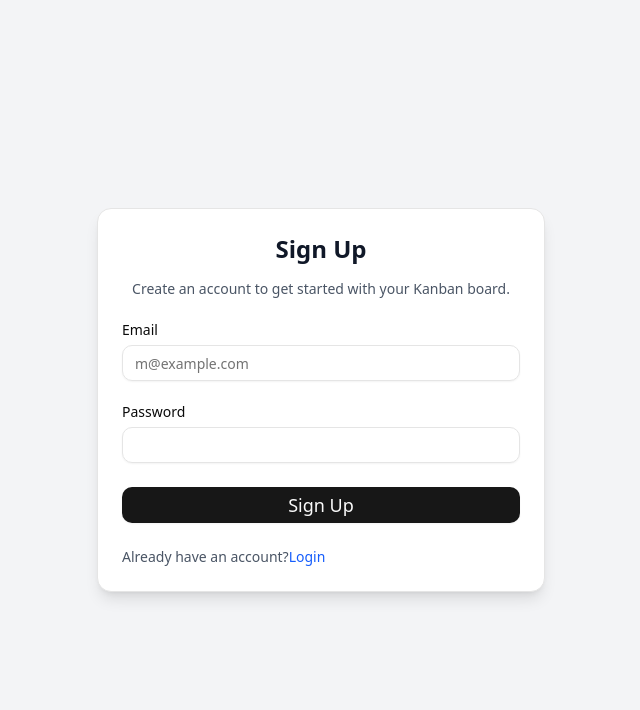
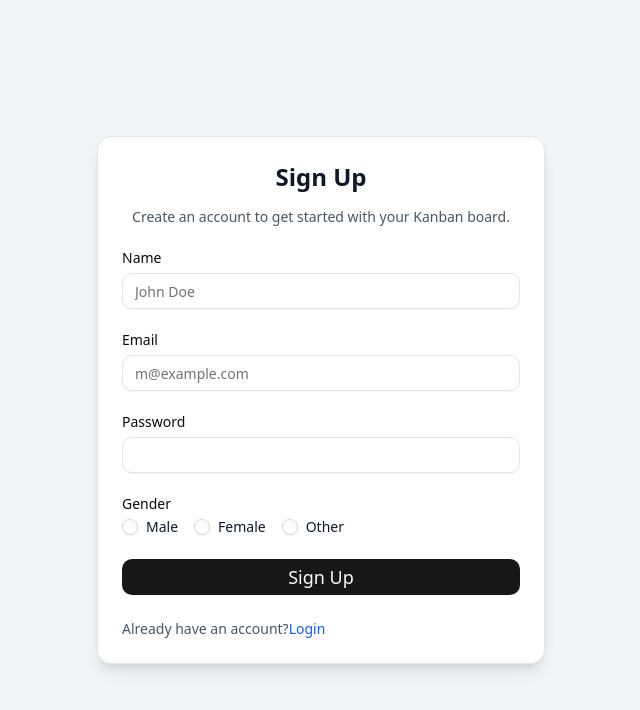
Before and after one commit to tanmaygupta1008/kanban, a React (Vite) app: page /signup in a window 1280 px wide. Shown: the top 710 px of the page, without its empty margins (319-959 px from the left). Built offline with nearby package versions, Linux system fonts and the light colour scheme.

Commit message:
added more fields in SignUp Page

```diff
--- a/package.json
+++ b/package.json
@@ -14,6 +14,7 @@
     "@radix-ui/react-avatar": "^1.1.10",
     "@radix-ui/react-dialog": "^1.1.14",
     "@radix-ui/react-label": "^2.1.7",
+    "@radix-ui/react-radio-group": "^1.3.7",
     "@radix-ui/react-scroll-area": "^1.2.9",
     "@radix-ui/react-slot": "^1.2.3",
     "@tailwindcss/vite": "^4.1.7",
@@ -27,6 +28,7 @@
     "lucide-react": "^0.511.0",
     "mongodb": "^6.16.0",
     "pnpm": "^10.11.0",
+    "radio-group": "^0.0.2",
     "react": "^19.1.0",
     "react-dom": "^19.1.0",
     "react-hook-form": "^7.56.4",
--- /dev/null
+++ b/src/components/ui/radio-group.tsx
@@ -0,0 +1,43 @@
+import * as React from "react"
+import * as RadioGroupPrimitive from "@radix-ui/react-radio-group"
+import { CircleIcon } from "lucide-react"
+
+import { cn } from "../../lib/utils"
+
+function RadioGroup({
+  className,
+  ...props
+}: React.ComponentProps<typeof RadioGroupPrimitive.Root>) {
+  return (
+    <RadioGroupPrimitive.Root
+      data-slot="radio-group"
+      className={cn("grid gap-3", className)}
+      {...props}
+    />
+  )
+}
+
+function RadioGroupItem({
+  className,
+  ...props
+}: React.ComponentProps<typeof RadioGroupPrimitive.Item>) {
+  return (
+    <RadioGroupPrimitive.Item
+      data-slot="radio-group-item"
+      className={cn(
+        "border-input text-primary focus-visible:border-ring focus-visible:ring-ring/50 aria-invalid:ring-destructive/20 dark:aria-invalid:ring-destructive/40 aria-invalid:border-destructive dark:bg-input/30 aspect-square size-4 shrink-0 rounded-full border shadow-xs transition-[color,box-shadow] outline-none focus-visible:ring-[3px] disabled:cursor-not-allowed disabled:opacity-50",
+        className
+      )}
+      {...props}
+    >
+      <RadioGroupPrimitive.Indicator
+        data-slot="radio-group-indicator"
+        className="relative flex items-center justify-center"
+      >
+        <CircleIcon className="fill-primary absolute top-1/2 left-1/2 size-2 -translate-x-1/2 -translate-y-1/2" />
+      </RadioGroupPrimitive.Indicator>
+    </RadioGroupPrimitive.Item>
+  )
+}
+
+export { RadioGroup, RadioGroupItem }
--- a/src/context/AuthContext.tsx
+++ b/src/context/AuthContext.tsx
@@ -11,7 +11,7 @@ interface AuthContextType {
   isLoggedIn: boolean;
   user: User | null;  // Add this
   login: (email: string, password: string) => Promise<boolean>;
-  signup: (email: string, password: string) => Promise<boolean>;
+  signup: (email: string, password: string, name: string, gender: string) => Promise<boolean>;
   logout: () => void;
   isLoading: boolean;
   error: string | null;
@@ -169,14 +169,14 @@ export const AuthProvider = ({ children }: { children: ReactNode }) => {
   //   }
   // };
 
-  const signup = async (email: string, password: string): Promise<boolean> => {
+  const signup = async (email: string, password: string, name: string, gender: string): Promise<boolean> => {
     setIsLoading(true);
     setError(null);
     try {
       const response = await fetch('http://localhost:5000/api/auth/signup', { // Ensure correct server URL
         method: 'POST',
         headers: { 'Content-Type': 'application/json' },
-        body: JSON.stringify({ email, password }),
+        body: JSON.stringify({ email, password, name, gender }),
       });
       const data = await response.json();
       if (response.ok && data.token) {
--- a/src/data.ts
+++ b/src/data.ts
@@ -129,3 +129,11 @@ export const teamMembers = [
     { name: 'Charlie Brown', avatarUrl: 'https://placehold.co/100x100/FF8AAE/000000' },
     { name: 'Diana Miller', avatarUrl: 'https://placehold.co/100x100/469990/000000' },
 ];
+
+
+// NEW: Dummy project data
+export const projects = [
+    { id: 'phoenix', name: 'Project Phoenix' },
+    { id: 'alpha', name: 'Project Alpha' },
+    { id: 'beta', name: 'Project Beta' },
+];
--- a/src/pages/signup.tsx
+++ b/src/pages/signup.tsx
@@ -1,23 +1,34 @@
 // import React, { createContext, useContext, useState, useEffect, ReactNode } from 'react';
-import React, { useContext, useState } from 'react';
+import React, { useState, useContext } from 'react';
 import { Button } from '../components/ui/button';
 import { Input } from '../components/ui/input';
 import { Label } from '../components/ui/label';
-import { Card, CardContent, CardDescription, CardHeader, CardTitle, CardFooter } from '../components/ui/card';
+import {
+  Card,
+  CardContent,
+  CardDescription,
+  CardHeader,
+  CardTitle,
+  CardFooter,
+} from '../components/ui/card';
 import { AuthContext } from '../context/AuthContext';
 import { useNavigate } from 'react-router-dom';
+import { RadioGroup, RadioGroupItem } from "../components/ui/radio-group"
+// import { cn } from "@/lib/utils"
 
 const SignupPage = () => {
   const [email, setEmail] = useState<string>('');
   const [password, setPassword] = useState<string>('');
+  const [name, setName] = useState<string>(''); // Add name state
+  const [gender, setGender] = useState<string>(''); // Add gender state
   const { signup, isLoading, error } = useContext(AuthContext);
   const navigate = useNavigate();
 
   const handleSubmit = async (e: React.FormEvent) => {
     e.preventDefault();
-    const success = await signup(email, password);
+    const success = await signup(email, password, name, gender); // Pass name and gender
     if (success) {
-        navigate('/home');
+      navigate('/home');
     }
   };
 
@@ -25,13 +36,27 @@ const SignupPage = () => {
     <div className="min-h-screen bg-gray-100 dark:bg-gray-900 flex items-center justify-center p-4">
       <Card className="w-full max-w-md bg-white dark:bg-gray-800 shadow-lg rounded-xl">
         <CardHeader className="text-center">
-          <CardTitle className="text-2xl font-bold text-gray-900 dark:text-white">Sign Up</CardTitle>
+          <CardTitle className="text-2xl font-bold text-gray-900 dark:text-white">
+            Sign Up
+          </CardTitle>
           <CardDescription className="text-gray-600 dark:text-gray-400 mt-2">
             Create an account to get started with your Kanban board.
           </CardDescription>
         </CardHeader>
         <CardContent>
           <form onSubmit={handleSubmit} className="space-y-6">
+            <div className="grid gap-2">
+              <Label htmlFor="name">Name</Label>
+              <Input
+                id="name"
+                type="text"
+                placeholder="John Doe"
+                required
+                value={name}
+                onChange={(e) => setName(e.target.value)}
+                className="rounded-lg"
+              />
+            </div>
             <div className="grid gap-2">
               <Label htmlFor="email">Email</Label>
               <Input
@@ -55,15 +80,47 @@ const SignupPage = () => {
                 className="rounded-lg"
               />
             </div>
-            {error && <p className="text-red-500 text-sm text-center">{error}</p>}
-            <Button type="submit" className="w-full rounded-lg py-2 text-lg" disabled={isLoading}>
+            <div className="grid gap-2">
+              <Label htmlFor="gender">Gender</Label>
+              <RadioGroup
+                defaultValue=""
+                className="flex gap-4"
+                onValueChange={setGender}
+                value={gender}
+              >
+                <div className="flex items-center space-x-2">
+                  <RadioGroupItem value="male" id="r1" className="border-gray-300 dark:border-gray-700"/>
+                  <Label htmlFor="r1" className="text-gray-900 dark:text-white">Male</Label>
+                </div>
+                <div className="flex items-center space-x-2">
+                  <RadioGroupItem value="female" id="r2" className="border-gray-300 dark:border-gray-700"/>
+                  <Label htmlFor="r2" className="text-gray-900 dark:text-white">Female</Label>
+                </div>
+                <div className="flex items-center space-x-2">
+                  <RadioGroupItem value="other" id="r3" className="border-gray-300 dark:border-gray-700"/>
+                  <Label htmlFor="r3" className="text-gray-900 dark:text-white">Other</Label>
+                </div>
+              </RadioGroup>
+            </div>
+            {error && (
+              <p className="text-red-500 text-sm text-center">{error}</p>
+            )}
+            <Button
+              type="submit"
+              className="w-full rounded-lg py-2 text-lg"
+              disabled={isLoading}
+            >
               {isLoading ? 'Signing up...' : 'Sign Up'}
             </Button>
           </form>
         </CardContent>
         <CardFooter className="text-center text-sm text-gray-600 dark:text-gray-400">
           Already have an account?{' '}
-          <a href="/" onClick={() => window.location.hash = '#login'} className="font-medium text-blue-600 hover:underline dark:text-blue-400">
+          <a
+            href="/"
+            onClick={() => (window.location.hash = '#login')}
+            className="font-medium text-blue-600 hover:underline dark:text-blue-400"
+          >
             Login
           </a>
         </CardFooter>
@@ -73,6 +130,7 @@ const SignupPage = () => {
 };
 
 export default SignupPage;
+
 
 
 // // import React, { createContext, useContext, useState, useEffect, ReactNode } from 'react';
```
Also changed, not shown: src/components/kanban/KanbanBoardApp.tsx (+203 -106 lines), 1 other file (tests, documents, lock files or other folders).
